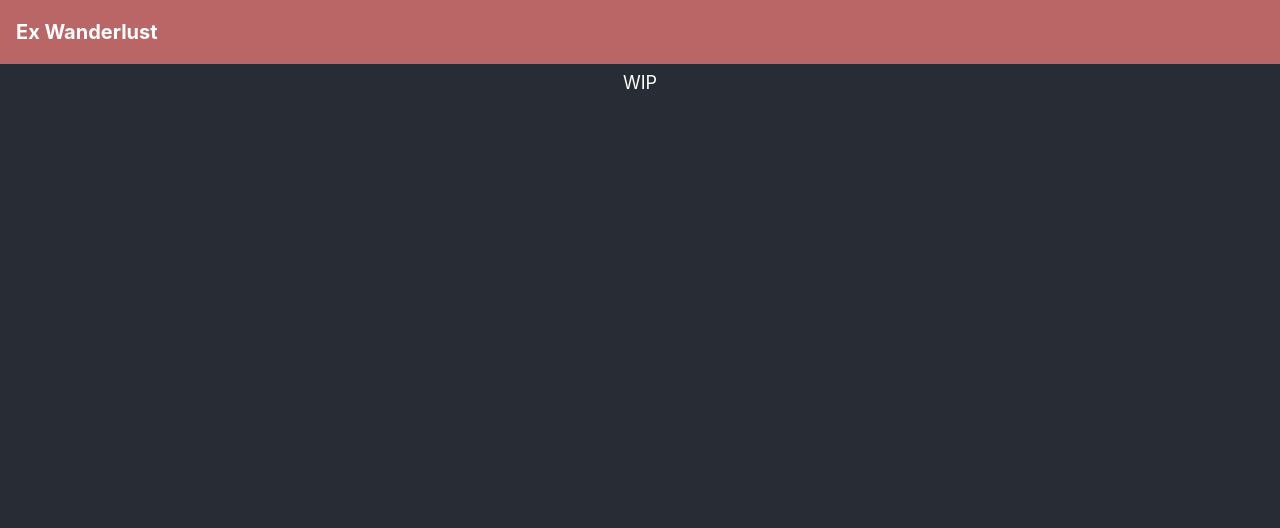
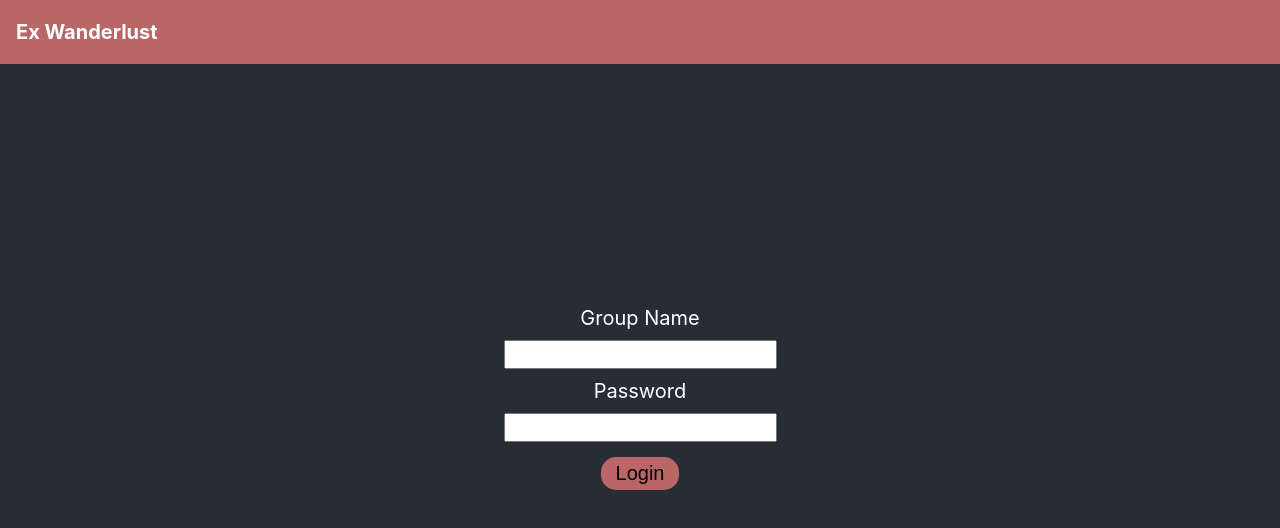
Before and after one commit to rcywop21/rcywop21.github.io, a React (Create React App) app in the folder wlclient/: page / in a window 1280 px wide. Shown: the top 528 px of the page. Built offline with nearby package versions, Linux system fonts and the light colour scheme; no server answers.

Commit message:
Update Main.tsx
Include login in main

```diff
--- a/wlclient/src/pages/Main.tsx
+++ b/wlclient/src/pages/Main.tsx
@@ -1,7 +1,23 @@
 import React from 'react';
+import Login from '../components/Login';
 
-const Main = (): React.ReactElement => {
-    return <main>WIP</main>;
+export interface MainProps {
+    loggedIn: boolean;
+    updateLoggedIn: (x: boolean) => void;
+}
+
+const Main = (props: MainProps): React.ReactElement => {
+    const { loggedIn, updateLoggedIn } = props;
+
+    if (!loggedIn) {
+        return (
+            <div>
+                <Login updateLoggedIn={updateLoggedIn} />
+            </div>
+        );
+    }
+
+    return <div>Logged in! WIP</div>;
 };
 
 export default Main;
```
